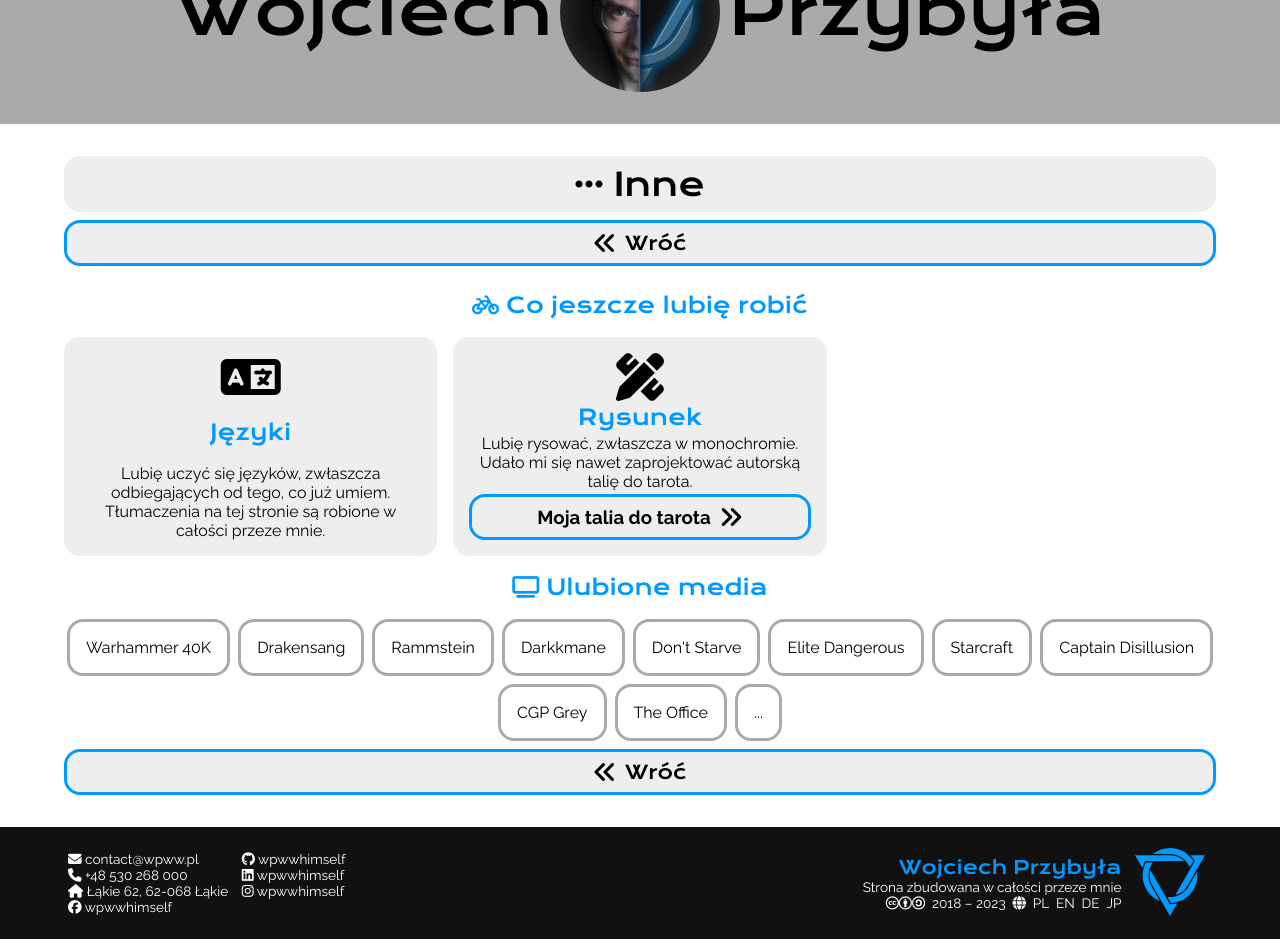
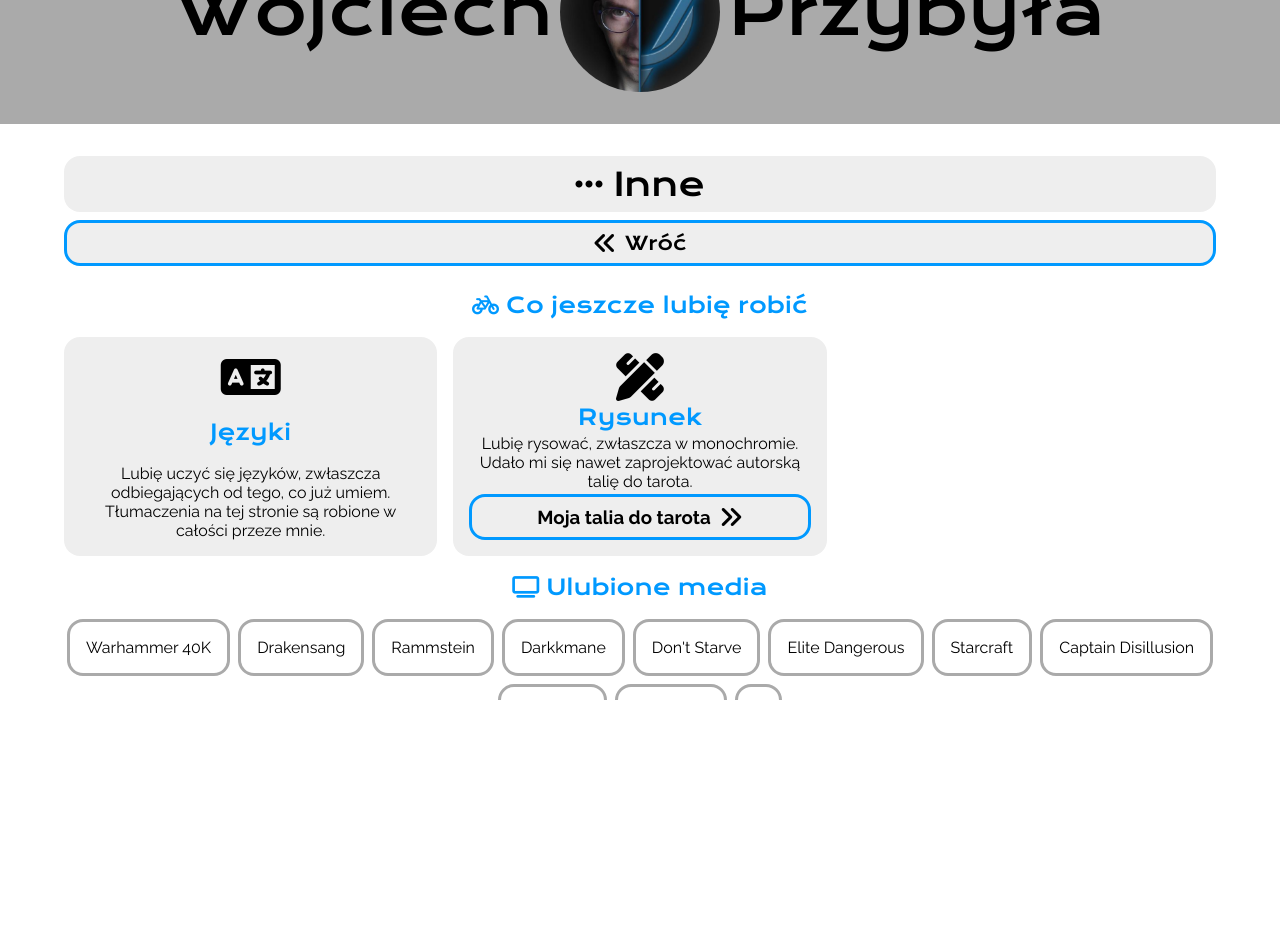
Before and after one commit to wpwwhimself/wpww-homepage, a React (Create React App) app: page /others in a window 1280 px wide. Shown: the part 100-1039 px from the top of the page. After the commit the page ends 800 px from the top, so only its background shows below. Built offline with nearby package versions, Linux system fonts and the light colour scheme.

Commit message:
footer stretching

```diff
--- a/src/App.css
+++ b/src/App.css
@@ -37,13 +37,14 @@
 *{
   transition-duration: 0.3s;
 }
-body{
+html, body, #root, .App{
+  height: 100%;
+}
+body, .App{
   font-family: "Raleway";
-  margin: 0; padding-bottom: 7em;
+  margin: 0;
   display: flex; flex-direction: column; align-items: stretch;
   overflow-x: hidden;
-  position: relative;
-  min-height: calc(100vh - 7em);
   background-color: var(--bg); color: var(--fg);
 }
 .mobile-only{
@@ -78,7 +79,7 @@ small{
 .circle{
   border-radius: 100%;
 }
-div, form{
+div:not(.App), form{
   border-radius: 1em;
 }
 .logo{
@@ -182,6 +183,7 @@ a:hover, .clickable:hover{
   width: 90vw;
   margin: 0 auto;
   padding: 2em;
+  flex: 1 0 auto;
 }
 
 .custom-icon{
--- a/src/components/BigBuildingBlocks/style.css
+++ b/src/components/BigBuildingBlocks/style.css
@@ -18,9 +18,7 @@ footer{
     background: #111;
     color: white;
     padding: 1em 5em;
-    position: absolute;
-    bottom: 0;
-    width: calc(100vw - 2*5em);
+    flex-shrink: 0;
     display: flex;
     flex-direction: row-reverse;
     align-items: center;
```
